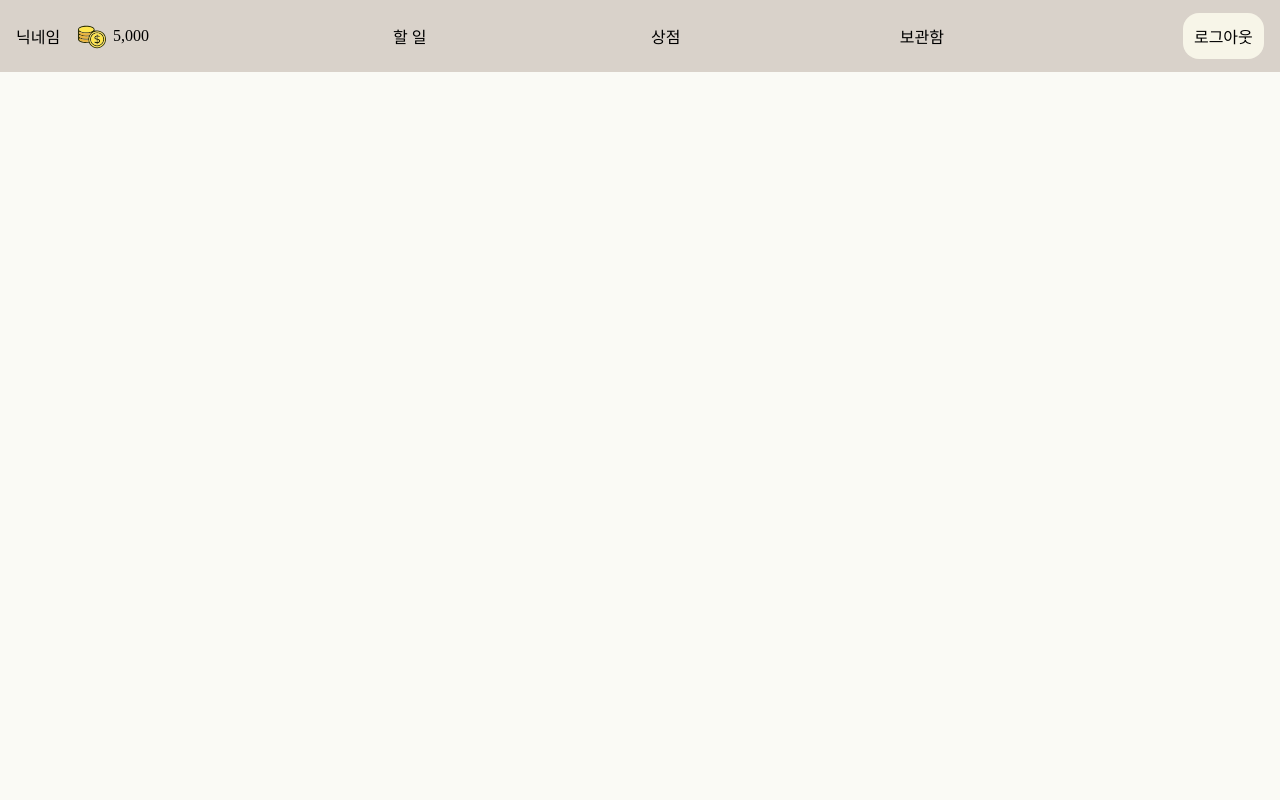
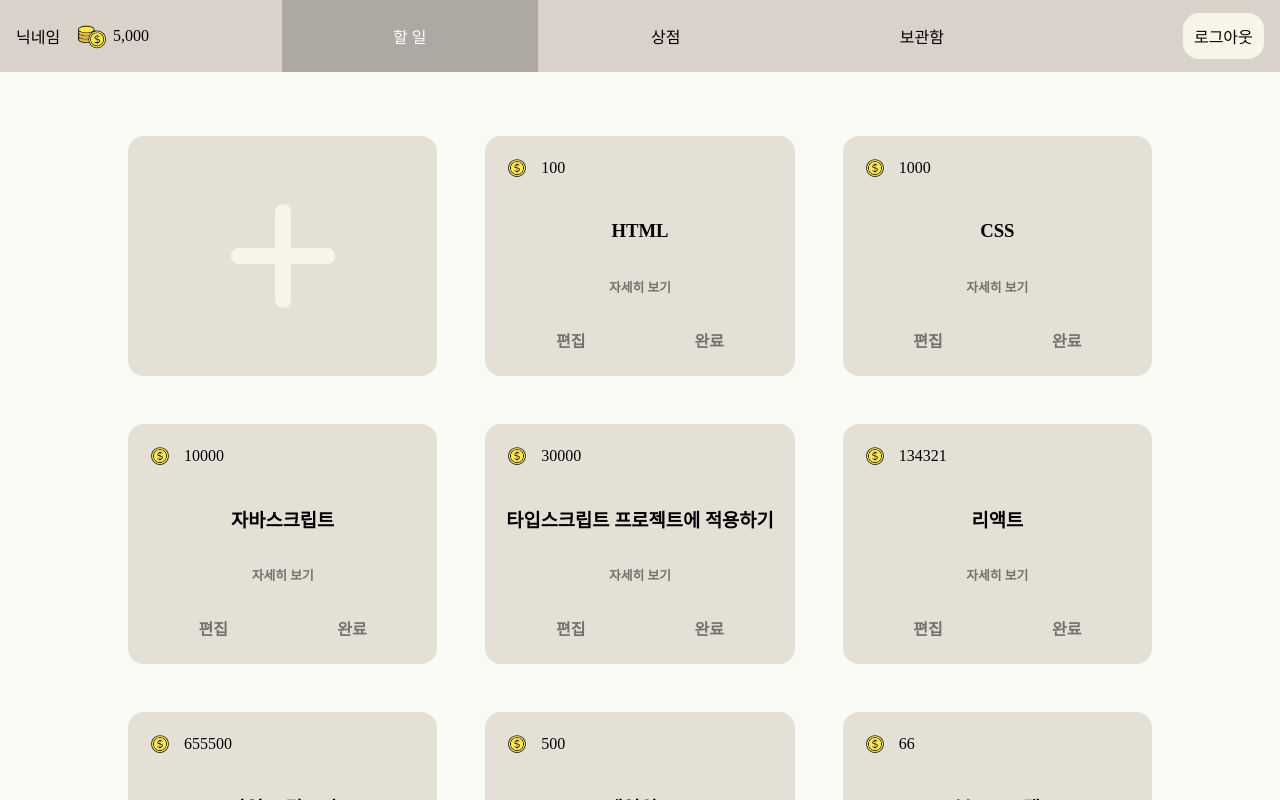
Before and after one commit to Yuna-001/custom-task-rewards-react-ts, a React (Vite) app: page /home in a window 1280 px wide. Shown: the top 800 px of the page. Built offline with nearby package versions, Linux system fonts and the light colour scheme.

Commit message:
주소가 /home인 경우에도 /home/tasks와 동일하게 기능하도록 구현

```diff
--- a/src/App.tsx
+++ b/src/App.tsx
@@ -18,6 +18,7 @@ function App() {
       path: "/home",
       element: <RootLayout />,
       children: [
+        { index: true, element: <Page type="tasks" /> },
         {
           path: "tasks",
           element: <Page type="tasks" />,
--- a/src/components/auth/Authentication.tsx
+++ b/src/components/auth/Authentication.tsx
@@ -49,5 +49,5 @@ const Authentication: React.FC = () => {
 export default Authentication;
 
 export const action = async () => {
-  return redirect("/home/tasks");
+  return redirect("/home");
 };
--- a/src/components/header/MainNavigation.tsx
+++ b/src/components/header/MainNavigation.tsx
@@ -1,5 +1,5 @@
 import styled from "styled-components";
-import { NavLink } from "react-router-dom";
+import { NavLink, useLocation } from "react-router-dom";
 
 import media from "../../media";
 
@@ -19,47 +19,45 @@ const LinkList = styled.ul`
   padding: 0;
 `;
 
-const LinkItem = styled(NavLink)`
+const LinkItem = styled(NavLink)<{ isHome?: boolean }>`
   width: 100%;
   display: block;
   margin: 0;
   padding: 1.5rem 0;
   text-align: center;
   transition-duration: 0.2s;
+
   &:hover,
   &.active {
     background-color: #ada8a1;
     color: #ffffff;
   }
+
+  ${({ isHome }) =>
+    isHome &&
+    `
+    background-color: #ada8a1;
+    color: #ffffff;
+  `}
 `;
 
 const MainNavigation: React.FC = () => {
+  const location = useLocation();
+  const pathname = location.pathname;
+
   return (
     <Nav>
       <LinkList>
         <li>
-          <LinkItem
-            to="/home/tasks"
-            className={({ isActive }) => (isActive ? "active" : undefined)}
-          >
+          <LinkItem to="/home/tasks" isHome={pathname === "/home"}>
             할 일
           </LinkItem>
         </li>
         <li>
-          <LinkItem
-            to="/home/rewards-shop"
-            className={({ isActive }) => (isActive ? "active" : undefined)}
-          >
-            상점
-          </LinkItem>
+          <LinkItem to="/home/rewards-shop">상점</LinkItem>
         </li>
         <li>
-          <LinkItem
-            to="/home/storage"
-            className={({ isActive }) => (isActive ? "active" : undefined)}
-          >
-            보관함
-          </LinkItem>
+          <LinkItem to="/home/storage">보관함</LinkItem>
         </li>
       </LinkList>
     </Nav>
--- a/src/page/ItemCard.tsx
+++ b/src/page/ItemCard.tsx
@@ -1,10 +1,10 @@
 import { Link } from "react-router-dom";
 import styled from "styled-components";
+import { ReactNode } from "react";
 
-import coinImg from "../../assets/coin.svg";
-import Card from "./Card";
-import ActionButton from "./ActionButton";
-import { ReactNode } from "react";
+import coinImg from "../assets/coin.svg";
+import Card from "../components/UI/Card";
+import ActionButton from "../components/UI/ActionButton";
 
 const CoinData = styled.p`
   display: flex;
@@ -44,20 +44,21 @@ const ItemCard: React.FC<{
 }> = ({ type, title, coin }) => {
   const id: string = title + String(coin);
   let showingTitle: string = title;
-  const btns: Array<ReactNode> = [
+
+  let actionBtn1: ReactNode = (
     <ActionButton>
-      <Link to={`${id}/edit`}>편집</Link>
-    </ActionButton>,
-    <ActionButton>완료</ActionButton>,
-  ];
+      <Link to={`/home/${type}/${id}/edit`}>편집</Link>
+    </ActionButton>
+  );
+  let actionBtn2: ReactNode = <ActionButton>완료</ActionButton>;
 
   if (title.length > 30) showingTitle = title.slice(0, 30) + "...";
 
-  if (type === "rewards") {
-    btns[1] = <ActionButton>구입</ActionButton>;
+  if (type === "rewards-shop") {
+    actionBtn2 = <ActionButton>구입</ActionButton>;
   } else if (type === "storage") {
-    btns[0] = <ActionButton>환불</ActionButton>;
-    btns[1] = <ActionButton>완료</ActionButton>;
+    actionBtn1 = <ActionButton>환불</ActionButton>;
+    actionBtn2 = <ActionButton>완료</ActionButton>;
   }
 
   return (
@@ -70,9 +71,12 @@ const ItemCard: React.FC<{
           </CoinData>
         </div>
         <h3> {showingTitle}</h3>
-        <DetailLink to={`${id}`}>자세히 보기</DetailLink>
+        <DetailLink to={`/home/${type}/${id}`}>자세히 보기</DetailLink>
       </Content>
-      <ButtonArea>{btns}</ButtonArea>
+      <ButtonArea>
+        {actionBtn1}
+        {actionBtn2}
+      </ButtonArea>
     </Card>
   );
 };
```
